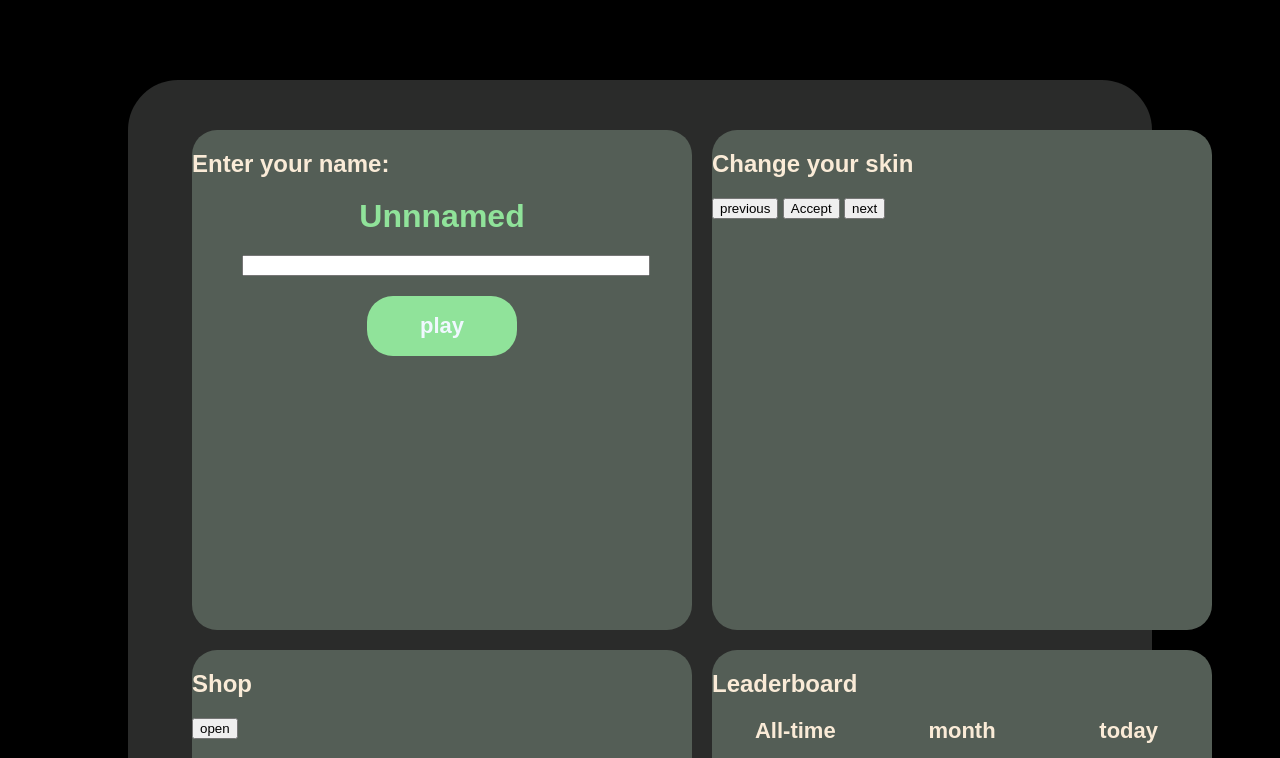
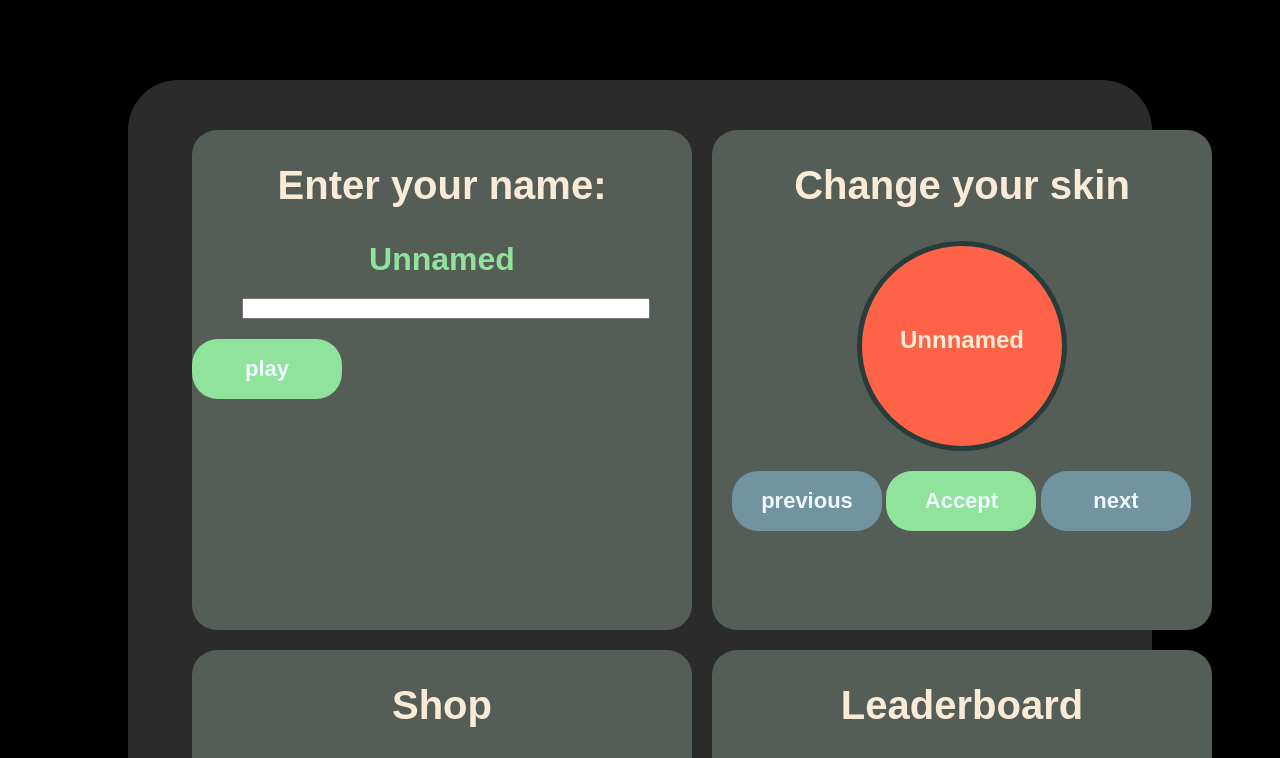
Before and after one commit to CTAC-Saint-Peterburg/Clear-Canvas, a plain HTML site: page index.html in a window 1280 px wide. Shown: the top 758 px of the page. Drawn offline with Linux system fonts and the light colour scheme; animation ran at ten frames a second.

Commit message:
add some new css

```diff
--- a/index.html
+++ b/index.html
@@ -14,25 +14,28 @@
         <div class="main_div">
             <div class="middle_div">
                 <div class="block_div">
+                    <h2>Enter your name:</h2>
                     <div class="enter_game_div">
-                    <h2>Enter your name:</h2>
-                    <h1>Unnnamed</h1>
+                    <h1>Unnamed</h1>
                     <input type="text" maxlength="14">
                     <button class="accept_button" onclick="canvas.style.display = ''">play</button>
                     </div>
                 </div>
                 <div class="block_div">
-                    <h2>Change your skin</h2>
+                    <h2 class="skin_view_header">Change your skin</h2>
                     <div class="change_skin"></div>
+                    <div class="skin_view">
+                        <h2>Unnnamed</h2>
+                    </div>
                     <div class="skin_buttons">
-                        <button>previous</button>
-                        <button>Accept</button>
-                        <button>next</button>
+                        <button class="prev_next_button">previous</button>
+                        <button class="accept_button">Accept</button>
+                        <button class="prev_next_button">next</button>
                     </div>
                 </div>
                 <div class="block_div">
                     <h2>Shop</h2>
-                    <button>open</button>
+                    <button class="accept_button">open</button>
                 </div>
                 <div class="block_div">
                     <h2>Leaderboard</h2>
@@ -44,7 +47,7 @@
                 </div>
                 <div class="block_div">
                     <h2>Info</h2>
-                    <button>open</button>
+                    <button class="accept_button">open</button>
                 </div>
             </div>
         </div>
--- a/style.css
+++ b/style.css
@@ -31,16 +31,50 @@ body {
     background-color: #545e56;
     border-radius: 25px;
 }
+.block_div > h2 {
+    position: relative;
+    font-size: 40px;
+    text-align: center;
+}
+.skin_view {
+    position: relative;
+    margin: 0 auto;
+    width: 200px;
+    height: 200px;
+    background-color: tomato;
+    border: 5px solid #283d3b;
+    border-radius: 50%;
+}
+.skin_view > h2 {
+    position: relative;
+    margin: 80px 0 0 0;
+    text-align: center;
+}
+.skin_buttons {
+    display: inline-block;
+    margin: 0px 20px 0px 20px;
+}
 .accept_button {
     position: relative;
     margin: 20px 0 0 0;
-    left: 175px;
     height: 60px;
     width: 150px;
     font-size: 22px;
     font-weight: 600;
     color: aliceblue;
     background-color: #90e39a;
+    border-radius: 26px;
+    border: none;
+}
+.prev_next_button {
+    position: relative;
+    margin: 20px 0 0 0;
+    height: 60px;
+    width: 150px;
+    font-size: 22px;
+    font-weight: 600;
+    color: aliceblue;
+    background-color: #7293a0;
     border-radius: 26px;
     border: none;
 }
```
